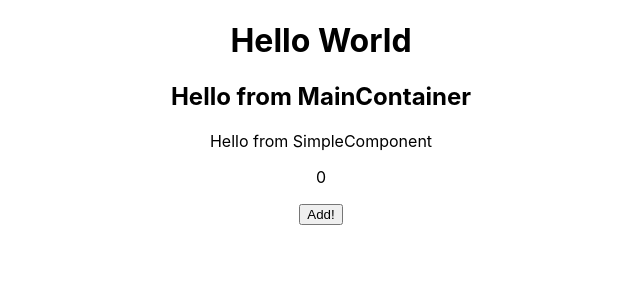
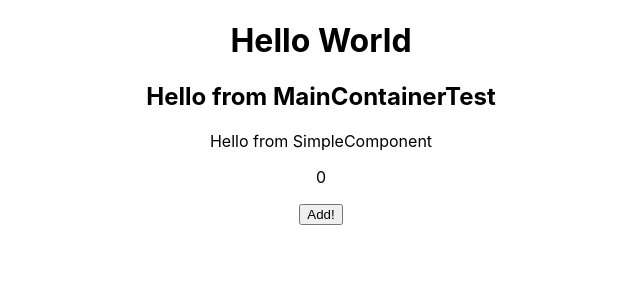
Before and after one commit to steveLacey82/AutonKata, a React (Create React App) app: page / in a window 1280 px wide. Shown: the top 300 px of the page, without its empty margins (319-959 px from the left). Built offline with nearby package versions, Linux system fonts and the light colour scheme.

Commit message:
Test
Test

```diff
--- a/src/containers/MainContainer.js
+++ b/src/containers/MainContainer.js
@@ -21,7 +21,7 @@ class MainContainer extends Component{
     render(){
         return(
             <>
-                <h2>Hello from MainContainer</h2>
+                <h2>Hello from MainContainerTest</h2>
                 <SimpleComponent count = {this.state.counter} addMore = {this.counterAdder}/>
             </>
         )
```
